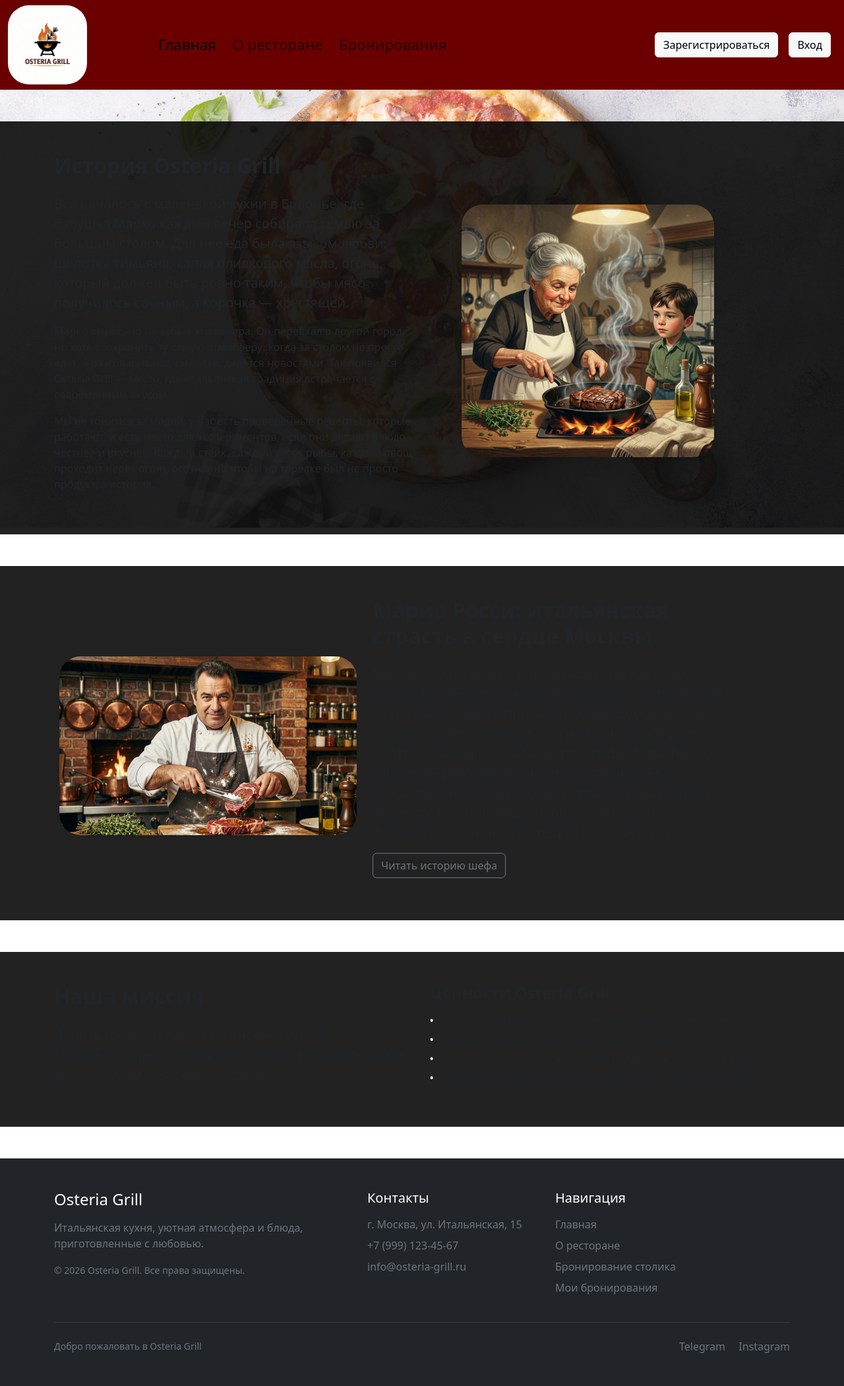
After one commit to vadimsemenov53-crypto/Osteria_Grill, a Django app: page /restaurant/about/ in a window 1280 px wide. The commit adds this page. Shown: the whole page at 66% size. Run offline with Django 5.2, Linux system fonts and the light colour scheme; some libraries are stand-ins or nearby versions.

Commit message:
add rest_about.html, add view RestaurantAboutView

```diff
--- a/restaurant/templates/includes/nav_bar.html
+++ b/restaurant/templates/includes/nav_bar.html
@@ -14,7 +14,7 @@
                 </li>
 
                 <li class="nav-item">
-                    <a class="nav-link" href="#">О ресторане</a>
+                    <a class="nav-link" href="{% url 'restaurant:about' %}">О ресторане</a>
                 </li>
 
                 <li class="nav-item">
--- /dev/null
+++ b/restaurant/templates/rest_about.html
@@ -0,0 +1,163 @@
+{% extends "base.html" %}
+{% load restaurant_tags %}
+
+{% block title %}Osteria Grill - Наша история и ваши счастливые дни.{% endblock %}
+
+{% block content %}
+
+<section class="py-5 mt-5 bg-semi-transparent">
+    <div class="container">
+        <div class="row align-items-center">
+            <div class="col-lg-6">
+                <h2 class="fw-bold mb-4">История Osteria Grill</h2>
+                <p class="lead text-body">
+                    Всё началось с маленькой кухни в Болонье, где бабушка Марко каждый вечер собирала семью за большим
+                    столом.
+                    Для неё еда была языком любви:
+                    щепотка тимьяна, капля оливкового масла, огонь, который должен быть ровно таким,
+                    чтобы мясо получилось сочным, а корочка — хрустящей.
+                </p>
+                <p class="text-body-light">
+                    Марко вырос, но не забыл эти вечера.
+                    Он переехал в другой город, но хотел сохранить ту самую атмосферу:
+                    когда за столом не просто едят, а разговаривают, смеются, делятся новостями.
+                    Так появился Osteria Grill — место, где итальянская традиция встречается с современным вкусом.
+                </p>
+                <p class="text-body-light">
+                    Мы не гонимся за модой:
+                    у нас есть проверенные рецепты, которые работают,
+                    и есть место для экспериментов, если они делают блюдо честнее и вкуснее.
+                    Каждый стейк, каждый кусок рыбы, каждый овощ проходит через огонь осознанно
+                    чтобы на тарелке был не просто продукт, а история.
+                </p>
+            </div>
+            <div class="col-lg-5 mt-2 ms-5">
+                <img src="{{ 'restaurant/page_about_history.jpeg'|media_filter }}"
+                     class="img-fluid rounded-5 shadow-sm"
+                     style="width: 85%; height: auto;"
+                >
+            </div>
+        </div>
+    </div>
+</section>
+
+
+<section class="py-5 mt-5 bg-semi-transparent">
+    <div class="container">
+        <div class="row align-items-center">
+            <div class="col-lg-5 mt-2 ms-2">
+                <img src="{{ 'restaurant/shef_cook.jpeg'|media_filter }}"
+                     class="img-fluid rounded-5 shadow-sm"
+                     style="width: 100%; height: auto;"
+                >
+            </div>
+            <div class="col-lg-6">
+                <h2 class="fw-bold mb-4">Марио Росси: итальянская страсть в сердце Москвы</h2>
+
+                <p class="lead text-body">
+                    Марио Росси родился в небольшом городке под Болоньей,
+                    где запах свежего базилика и тёплого хлеба с утра был такой же привычный,
+                    как шум дождя за окном.
+                    С детства он крутился на кухне у бабушки:
+                    смотрел, как она раскатывает тесто для тальятелле, слушал её рассказы о том,
+                    что настоящая еда рождается не из сложных рецептов, а из уважения к продукту.
+                    Именно тогда Марио понял свою философию: «Минимум специй максимум вкуса».
+                </p>
+
+                <div class="mb-3">
+                    <button
+                            class="btn btn-outline-secondary"
+                            type="button"
+                            data-bs-toggle="collapse"
+                            data-bs-target="#mario-story"
+                            aria-expanded="false"
+                            aria-controls="mario-story">
+                        Читать историю шефа
+                    </button>
+                </div>
+
+                <div id="mario-story" class="collapse">
+                    <div class="container">
+                        <p>
+                            К 25 годам Марио уже уверенно чувствовал себя на профессиональных кухнях Рима и Милана.
+                            Он работал в заведениях, отмеченных гидом «Огонь и Вкус»,
+                            и постепенно выстроил свой стиль: ставка на огонь, дым и правильную температуру.
+                            Для него приготовление мяса это почти ритуал: важно не просто довести до нужной прожарки,
+                            а раскрыть вкус так, чтобы каждый кусочек рассказывал свою историю.
+                        </p>
+                        <p>
+                            Поворотным моментом стала поездка в Москву.
+                            Марио приехал как приглашённый шеф на гастрольный ужин и неожиданно для себя
+                            влюбился в город: в его ритм, в контраст старого и нового,
+                            в людей, которые умеют ценить детали.
+                            Он понял, что именно здесь сможет создать нечто особенное место,
+                            где итальянская традиция встречается с открытостью большого города.
+                        </p>
+                        <p>
+                            Так в Москве появился ресторан Osteria Grill. Марио лично подбирал каждую деталь:
+                            кирпичную кладку, медные кастрюли, деревянные балки всё,
+                            чтобы воссоздать атмосферу итальянской кухни, где тепло идёт не только от огня,
+                            но и от людей. Он настоял на том, чтобы в центре зала стояла открытая зона с живым огнём:
+                            гости могут видеть, как стейк обретает свой характер на чугунной сковороде,
+                            как поднимается лёгкий дымок, как специи раскрываются от жара.
+                        </p>
+                        <p>
+                            Сегодня у Марио более 15 лет опыта, три звезды гида «Огонь и Вкус»
+                            и главное своя команда, которая разделяет его подход.
+                            В Osteria Grill не стремятся удивить сотней ингредиентов:
+                            здесь верят, что идеальный стейк это мясо, соль, перец и огонь.
+                            А ещё внимание к каждому гостю, как к дорогому другу, заглянувшему на семейный ужин.
+                        </p>
+                        <p>
+                            Для Марио Osteria Grill не просто ресторан в Москве.
+                            Это способ рассказать о своей Италии: о бабушкиных рецептах,
+                            о дыме и огне, о тепле, которое можно почувствовать даже в
+                            большом холодном городе.
+                            И каждый вечер, когда он выходит к гостям, чтобы лично рассказать
+                            про блюдо дня, он делает это с той же лёгкой улыбкой, с которой когда‑то переворачивал
+                            свой первый стейк на кухне бабушки.
+                        </p>
+                    </div>
+                </div>
+            </div>
+        </div>
+    </div>
+</section>
+
+
+<section class="py-5 mt-5 bg-semi-transparent">
+  <div class="container">
+    <div class="row align-items-center">
+      <div class="col-lg-6">
+        <h2 class="fw-bold fs-2 mb-4">Наша миссия</h2>
+        <p class="lead text-body">
+          Дарить гостям тепло итальянской кухни в Москве — через честный вкус, огонь и атмосферу, где каждый чувствует себя как дома.
+        </p>
+      </div>
+
+      <div class="col-lg-6 mt-4 mt-lg-0">
+        <h4 class="fw-bold mb-3">Ценности Osteria Grill</h4>
+        <ul class="list-unstyled small">
+          <li class="mb-2">
+              <span class="text-light fw-bold">•</span>
+              Преемственность традиций: рецепты и подход, проверенные поколениями.
+          </li>
+          <li class="mb-2">
+              <span class="text-light fw-bold">•</span>
+              Уважение к продукту: только качественные ингредиенты.
+          </li>
+          <li class="mb-2">
+              <span class="text-light fw-bold">•</span>
+              Мастерство огня: раскрываем вкус через правильную температуру и дым.
+          </li>
+          <li class="mb-2">
+              <span class="text-light fw-bold">•</span>
+              Семейная атмосфера: внимание к каждому гостю, как к дорогому другу.
+          </li>
+        </ul>
+      </div>
+    </div>
+  </div>
+</section>
+
+{% endblock %}
--- a/restaurant/urls.py
+++ b/restaurant/urls.py
@@ -1,10 +1,11 @@
 from django.urls import path
 
 from restaurant.apps import RestaurantConfig
-from restaurant.views import HomeView
+from restaurant.views import HomeView, RestaurantAboutView
 
 app_name = RestaurantConfig.name
 
 urlpatterns = [
     path("home/", HomeView.as_view(), name="home"),
+    path("about/", RestaurantAboutView.as_view(), name="about"),
 ]
--- a/restaurant/views.py
+++ b/restaurant/views.py
@@ -3,7 +3,7 @@
 from django.views.generic import View
 
 from restaurant.forms import ContactFormModelForm
-from restaurant.models import ContactForm, RestaurantService
+from restaurant.models import RestaurantService
 
 
 class HomeView(View):
@@ -38,3 +38,12 @@
         }
 
         return render(request, self.template_name, context)
+
+
+class RestaurantAboutView(View):
+    """ Контроллер для представления страницы о ресторане. """
+    template_name = "rest_about.html"
+
+    def get(self, request):
+        """ Метод для рендеринга страницы 'о ресторане'. """
+        return render(request, self.template_name)
--- a/static/css/style.css
+++ b/static/css/style.css
@@ -22,3 +22,8 @@
     z-index: -1;
     opacity: 0.8;
 }
+
+
+.bg-semi-transparent {
+  background-color: rgba(10, 10, 10, 0.9); /* подстрой цвет и 0.6 под нужную прозрачность */
+}
```
Also changed, not shown: media/restaurant/page_about_history.jpeg (added), media/restaurant/shef_cook.jpeg (added).
